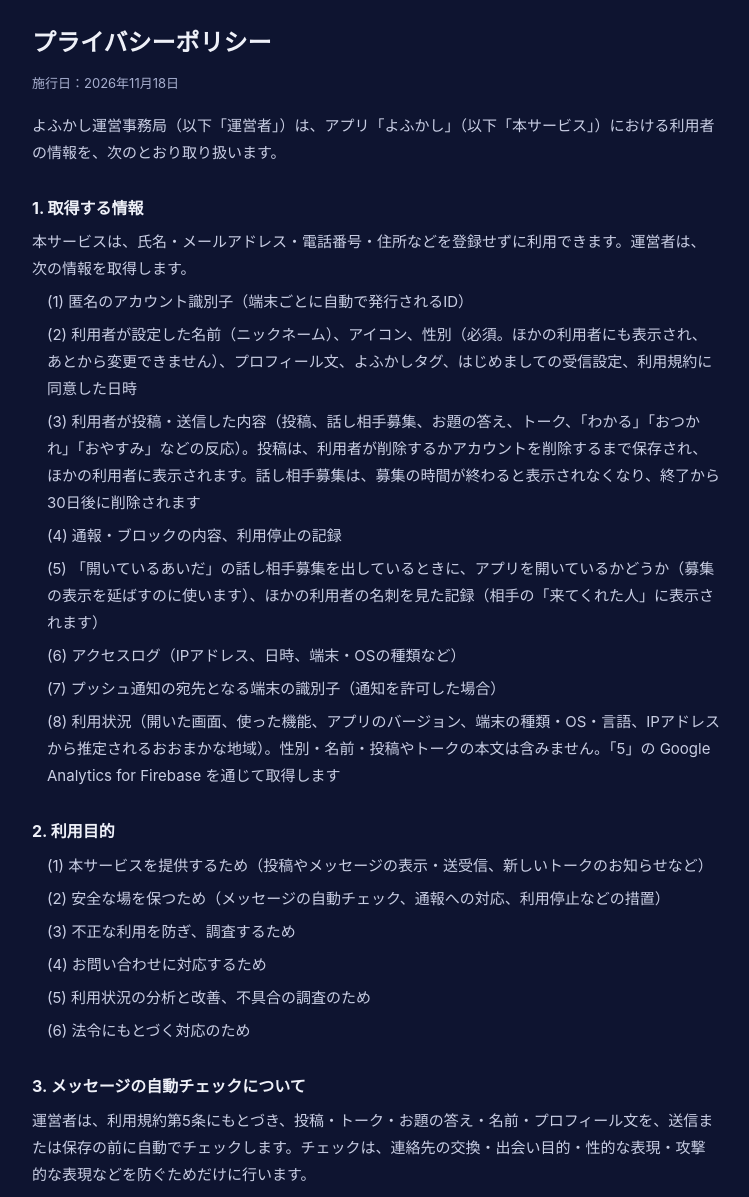
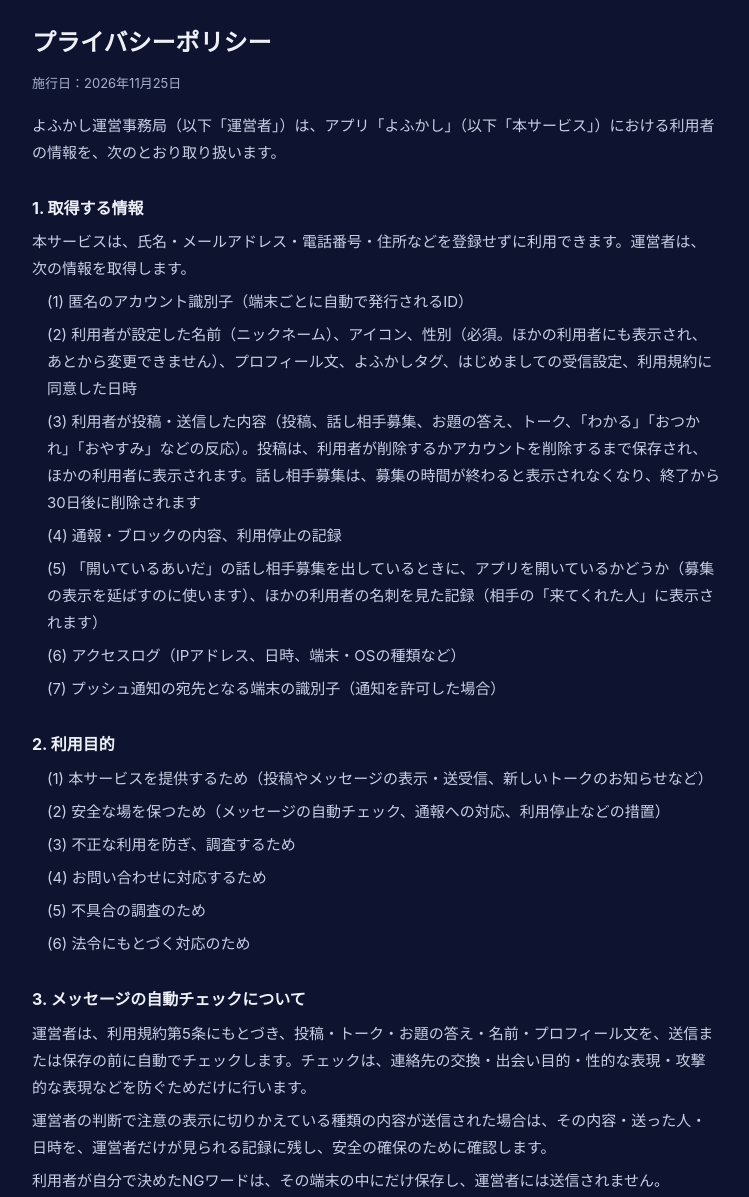
Before and after one commit to mizupants-cyber/yofukashi-site, a plain HTML site: page privacy.html in a window 1280 px wide. Shown: the part 83-1280 px from the top of the page, without its empty margins (264-1013 px from the left). Drawn offline with Linux system fonts and the light colour scheme.

Commit message:
Firebase Analytics の記載を削除、施行日を2026年11月25日に（アプリ 1.0.1 ビルド10と同じ本文）
Co-Authored-By: Claude Opus 5.5 <noreply@anthropic.com>

```diff
--- a/privacy.html
+++ b/privacy.html
@@ -29,7 +29,7 @@ footer { margin-top:40px; color:var(--muted); font-size:12px; text-align:center;
 <main>
 <header><img src="icon.png" alt=""><a href="./">よふかし</a></header>
 <h1>プライバシーポリシー</h1>
-<div class="date">施行日：2026年11月18日</div>
+<div class="date">施行日：2026年11月25日</div>
 <p>よふかし運営事務局（以下「運営者」）は、アプリ「よふかし」（以下「本サービス」）における利用者の情報を、次のとおり取り扱います。</p>
 <h2>1. 取得する情報</h2>
 <p>本サービスは、氏名・メールアドレス・電話番号・住所などを登録せずに利用できます。運営者は、次の情報を取得します。</p>
@@ -40,13 +40,12 @@ footer { margin-top:40px; color:var(--muted); font-size:12px; text-align:center;
 <p class="item">(5) 「開いているあいだ」の話し相手募集を出しているときに、アプリを開いているかどうか（募集の表示を延ばすのに使います）、ほかの利用者の名刺を見た記録（相手の「来てくれた人」に表示されます）</p>
 <p class="item">(6) アクセスログ（IPアドレス、日時、端末・OSの種類など）</p>
 <p class="item">(7) プッシュ通知の宛先となる端末の識別子（通知を許可した場合）</p>
-<p class="item">(8) 利用状況（開いた画面、使った機能、アプリのバージョン、端末の種類・OS・言語、IPアドレスから推定されるおおまかな地域）。性別・名前・投稿やトークの本文は含みません。「5」の Google Analytics for Firebase を通じて取得します</p>
 <h2>2. 利用目的</h2>
 <p class="item">(1) 本サービスを提供するため（投稿やメッセージの表示・送受信、新しいトークのお知らせなど）</p>
 <p class="item">(2) 安全な場を保つため（メッセージの自動チェック、通報への対応、利用停止などの措置）</p>
 <p class="item">(3) 不正な利用を防ぎ、調査するため</p>
 <p class="item">(4) お問い合わせに対応するため</p>
-<p class="item">(5) 利用状況の分析と改善、不具合の調査のため</p>
+<p class="item">(5) 不具合の調査のため</p>
 <p class="item">(6) 法令にもとづく対応のため</p>
 <h2>3. メッセージの自動チェックについて</h2>
 <p>運営者は、利用規約第5条にもとづき、投稿・トーク・お題の答え・名前・プロフィール文を、送信または保存の前に自動でチェックします。チェックは、連絡先の交換・出会い目的・性的な表現・攻撃的な表現などを防ぐためだけに行います。</p>
@@ -63,7 +62,6 @@ footer { margin-top:40px; color:var(--muted); font-size:12px; text-align:center;
 <p>本サービスは、次の外部サービスを利用しています。これらのサービスに、それぞれの目的に必要な情報が送信されます。</p>
 <p>【Supabase】提供：Supabase, Inc.（アメリカ合衆国）／送信される情報：上記1の(1)〜(7)／目的：データの保存、ログイン、リアルタイムの送受信、通知の送信／データの保存場所：日本（東京リージョン）</p>
 <p>【Expo プッシュ通知】提供：650 Industries, Inc.（アメリカ合衆国）／送信される情報：プッシュ通知の宛先となる端末の識別子、通知の内容（送った人の名前とメッセージの冒頭など）／目的：トークが届いたことや、投稿に反応があったことを通知するため。通知は Apple（iPhone の場合）を通じて端末に届きます</p>
-<p>【Google Analytics for Firebase】提供：Google LLC（アメリカ合衆国）／送信される情報：上記1の(8)の利用状況と、端末ごとに発行されるアプリ固有の識別子／目的：利用状況の分析と本サービスの改善／広告識別子（IDFA）は取得せず、広告の配信や広告の最適化には使いません</p>
 <p>本サービスは、広告の配信や課金のための外部サービスは利用していません。広告識別子も取得しません。</p>
 <p>アメリカ合衆国の個人情報保護制度については、個人情報保護委員会が公表している情報（「外国における個人情報の保護に関する制度等の調査」）をご確認ください。各社は、個人情報の保護のための措置を講じています。</p>
 <h2>6. 保存期間と削除</h2>
```
Also changed, not shown: terms.html (+1 -1 lines).
